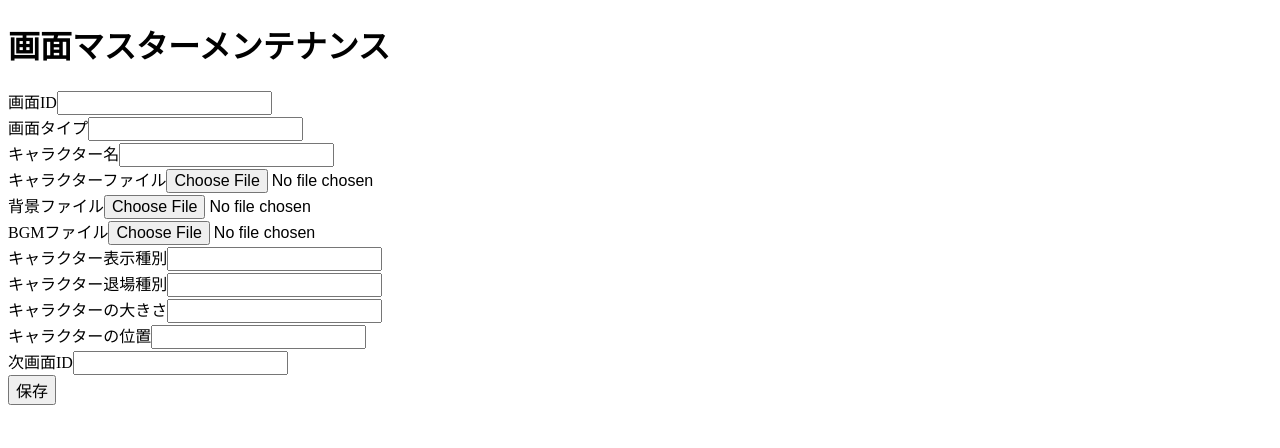
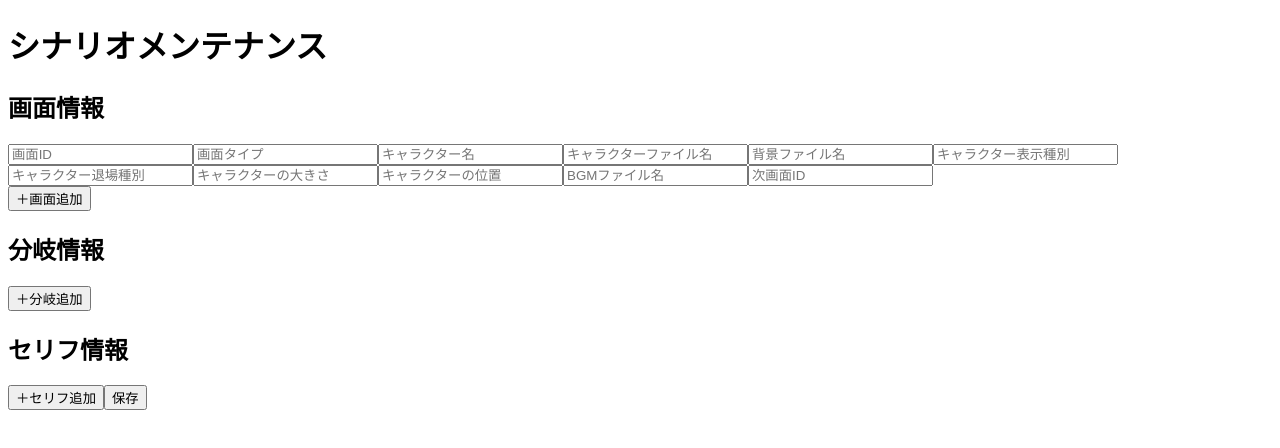
Before and after one commit to kotatsuko/ikura-front, a Vue app in the folder ikura-front/: page /ikura/maintenance in a window 1280 px wide. Shown: the top 448 px of the page. Built offline with nearby package versions, Linux system fonts and the light colour scheme.

Commit message:
メンテからDB更新(動作確認未実施)

```diff
--- a/ikura-front/src/views/Maintenance.vue
+++ b/ikura-front/src/views/Maintenance.vue
@@ -1,108 +1,123 @@
 <template>
-  <div class="p-4 max-w-2xl mx-auto">
-    <h1 class="text-2xl font-bold mb-4">画面マスターメンテナンス</h1>
-    <form @submit.prevent="submitForm" class="space-y-4">
-      <!-- 数値入力 -->
-      <div>
-        <label class="block">画面ID</label>
+  <div class="p-6 max-w-3xl mx-auto">
+    <h1 class="text-2xl font-bold mb-4">シナリオメンテナンス</h1>
+
+    <form @submit.prevent="submitData" class="space-y-4">
+      <h2 class="text-xl font-semibold">画面情報</h2>
+      <div v-for="(s, i) in screens" :key="i" class="space-y-2">
         <input
-          v-model.number="screen.screen_id"
+          v-model.number="s.screen_id"
           type="number"
-          class="border p-2 w-full"
-          required
+          placeholder="画面ID"
+          class="input"
+        />
+        <input
+          v-model.number="s.screen_type"
+          type="number"
+          placeholder="画面タイプ"
+          class="input"
+        />
+        <input
+          v-model="s.character_name"
+          placeholder="キャラクター名"
+          class="input"
+        />
+        <input
+          v-model="s.character_file_name"
+          placeholder="キャラクターファイル名"
+          class="input"
+        />
+        <input
+          v-model="s.back_file_name"
+          placeholder="背景ファイル名"
+          class="input"
+        />
+        <input
+          v-model.number="s.character_scene_type"
+          type="number"
+          placeholder="キャラクター表示種別"
+          class="input"
+        />
+        <input
+          v-model.number="s.character_exit_type"
+          type="number"
+          placeholder="キャラクター退場種別"
+          class="input"
+        />
+        <input
+          v-model.number="s.character_size"
+          type="number"
+          placeholder="キャラクターの大きさ"
+          class="input"
+        />
+        <input
+          v-model.number="s.character_position"
+          type="number"
+          placeholder="キャラクターの位置"
+          class="input"
+        />
+        <input
+          v-model="s.bgm_file_name"
+          placeholder="BGMファイル名"
+          class="input"
+        />
+        <input
+          v-model.number="s.next_screen_id"
+          type="number"
+          placeholder="次画面ID"
+          class="input"
         />
       </div>
-      <div>
-        <label class="block">画面タイプ</label>
+      <button type="button" @click="addScreen" class="btn">＋画面追加</button>
+
+      <h2 class="text-xl font-semibold">分岐情報</h2>
+      <div v-for="(b, i) in branches" :key="i" class="grid grid-cols-4 gap-2">
         <input
-          v-model.number="screen.screen_type"
-          type="number"
-          class="border p-2 w-full"
-          required
+          v-model.number="b.branch_id"
+          placeholder="分岐ID"
+          class="input"
+        />
+        <input
+          v-model.number="b.screen_id"
+          placeholder="画面ID"
+          class="input"
+        />
+        <input
+          v-model="b.button_label"
+          placeholder="ボタンラベル"
+          class="input"
+        />
+        <input
+          v-model.number="b.next_screen_id"
+          placeholder="次画面ID"
+          class="input"
         />
       </div>
+      <button type="button" @click="addBranche" class="btn">＋分岐追加</button>
 
-      <!-- テキスト入力 -->
-      <div>
-        <label class="block">キャラクター名</label>
+      <h2 class="text-xl font-semibold">セリフ情報</h2>
+      <div v-for="(l, i) in lines" :key="i" class="grid grid-cols-5 gap-2">
         <input
-          v-model="screen.character_name"
-          type="text"
-          class="border p-2 w-full"
+          v-model.number="l.line_id"
+          placeholder="セリフID"
+          class="input"
         />
+        <input
+          v-model.number="l.screen_id"
+          placeholder="画面ID"
+          class="input"
+        />
+        <input v-model="l.line" placeholder="セリフ" class="input" />
+        <input
+          v-model.number="l.line_size"
+          placeholder="サイズ"
+          class="input"
+        />
+        <input v-model.number="l.line_type" placeholder="種別" class="input" />
       </div>
+      <button type="button" @click="addLine" class="btn">＋セリフ追加</button>
 
-      <!-- ファイル選択 -->
-      <div>
-        <label class="block">キャラクターファイル</label>
-        <input
-          type="file"
-          @change="onFileChange($event, 'character_file_name')"
-          class="border p-2 w-full"
-        />
-      </div>
-      <div>
-        <label class="block">背景ファイル</label>
-        <input
-          type="file"
-          @change="onFileChange($event, 'back_file_name')"
-          class="border p-2 w-full"
-        />
-      </div>
-      <div>
-        <label class="block">BGMファイル</label>
-        <input
-          type="file"
-          @change="onFileChange($event, 'bgm_file_name')"
-          class="border p-2 w-full"
-        />
-      </div>
-
-      <!-- 数値入力（続き） -->
-      <div>
-        <label class="block">キャラクター表示種別</label>
-        <input
-          v-model.number="screen.character_scene_type"
-          type="number"
-          class="border p-2 w-full"
-        />
-      </div>
-      <div>
-        <label class="block">キャラクター退場種別</label>
-        <input
-          v-model.number="screen.character_exit_type"
-          type="number"
-          class="border p-2 w-full"
-        />
-      </div>
-      <div>
-        <label class="block">キャラクターの大きさ</label>
-        <input
-          v-model.number="screen.character_size"
-          type="number"
-          class="border p-2 w-full"
-        />
-      </div>
-      <div>
-        <label class="block">キャラクターの位置</label>
-        <input
-          v-model.number="screen.character_position"
-          type="number"
-          class="border p-2 w-full"
-        />
-      </div>
-      <div>
-        <label class="block">次画面ID</label>
-        <input
-          v-model.number="screen.next_screen_id"
-          type="number"
-          class="border p-2 w-full"
-        />
-      </div>
-
-      <button type="submit" class="bg-blue-500 text-white px-4 py-2 rounded">
-        保存
-      </button>
+      <button type="submit" class="btn bg-blue-600 text-white">保存</button>
     </form>
   </div>
 </template>
@@ -111,7 +126,8 @@
 export default {
   data() {
     return {
-      screen: {
+      screens: [
+        {
           screen_id: null,
           screen_type: null,
           character_name: "",
@@ -124,45 +140,67 @@ export default {
           bgm_file_name: "",
           next_screen_id: null,
         },
-      selectedFiles: {},
+      ],
+      branches: [],
+      lines: [],
     };
   },
   methods: {
-    onFileChange(event, key) {
-      const file = event.target.files[0];
-      if (file) {
-        this.screen[key] = file.name;
-        this.selectedFiles[key] = file;
-      }
+    addScreen() {
+      this.screens.push({
+        screen_id: null,
+        screen_type: null,
+        character_name: "",
+        character_file_name: "",
+        back_file_name: "",
+        character_scene_type: null,
+        character_exit_type: null,
+        character_size: null,
+        character_position: null,
+        bgm_file_name: "",
+        next_screen_id: null,
+      });
     },
-    async submitForm() {
-      const formData = new FormData();
-      formData.append("json", JSON.stringify(this.screen));
-      for (const key in this.selectedFiles) {
-        formData.append(key, this.selectedFiles[key]);
-      }
-      try {
-        const response = await fetch("http://localhost:8080/ikura/scenario", {
+    addBranche() {
+      this.branches.push({
+        branch_id: null,
+        screen_id: null,
+        button_label: "",
+        next_screen_id: null,
+      });
+    },
+    addLine() {
+      this.lines.push({
+        line_id: null,
+        screen_id: null,
+        line: "",
+        line_size: null,
+        line_type: null,
+      });
+    },
+    async submitData() {
+      const payload = {
+        screens: this.screens,
+        branches: this.branches,
+        lines: this.lines,
+      };
+      const res = await fetch("http://localhost:8080/ikura/scenario", {
         method: "POST",
-          body: formData,
+        headers: { "Content-Type": "application/json" },
+        body: JSON.stringify(payload),
       });
-        if (response.ok) {
-          alert("保存が完了しました。");
-        } else {
-          alert("エラーが発生しました。");
-        }
-      } catch (error) {
-        console.error(error);
-        alert("通信エラーが発生しました。");
-      }
+      const result = await res.json();
+      alert(result.status === "ok" ? "保存しました！" : "エラーが発生しました");
     },
   },
 };
 </script>
 
 <style scoped>
-input,
-button {
-  font-size: 1rem;
+.input {
+  @apply border p-2 w-full;
+}
+.btn {
+  @apply px-4 py-2 mt-2 border rounded;
 }
 </style>
```
Lines whose indentation alone changed are shown as unchanged.
